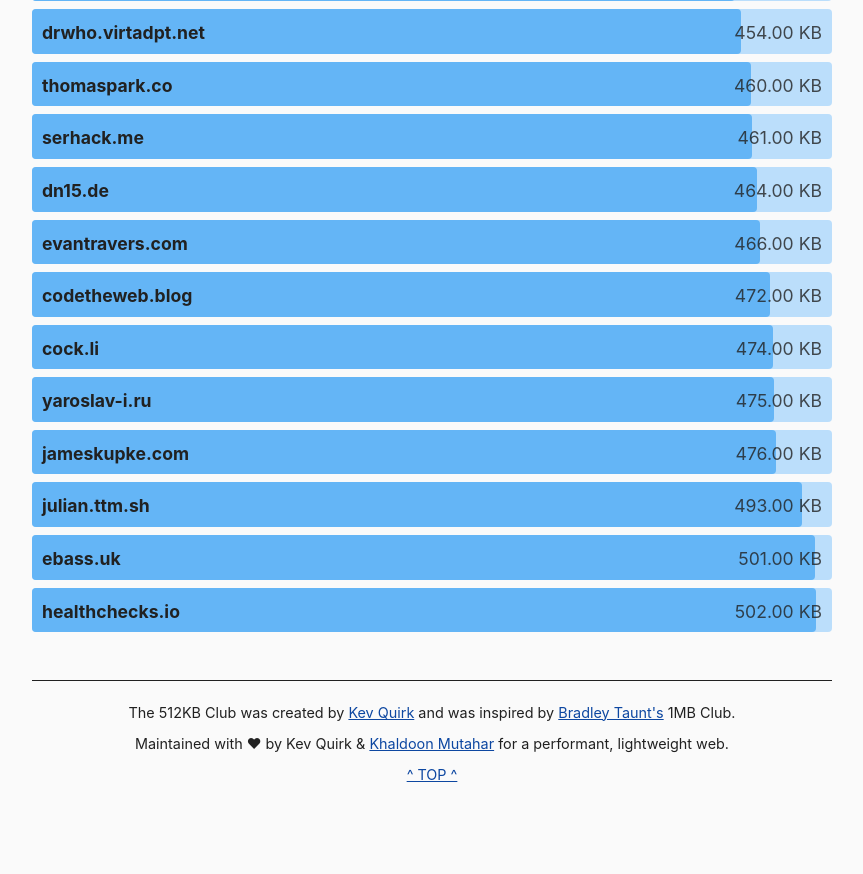
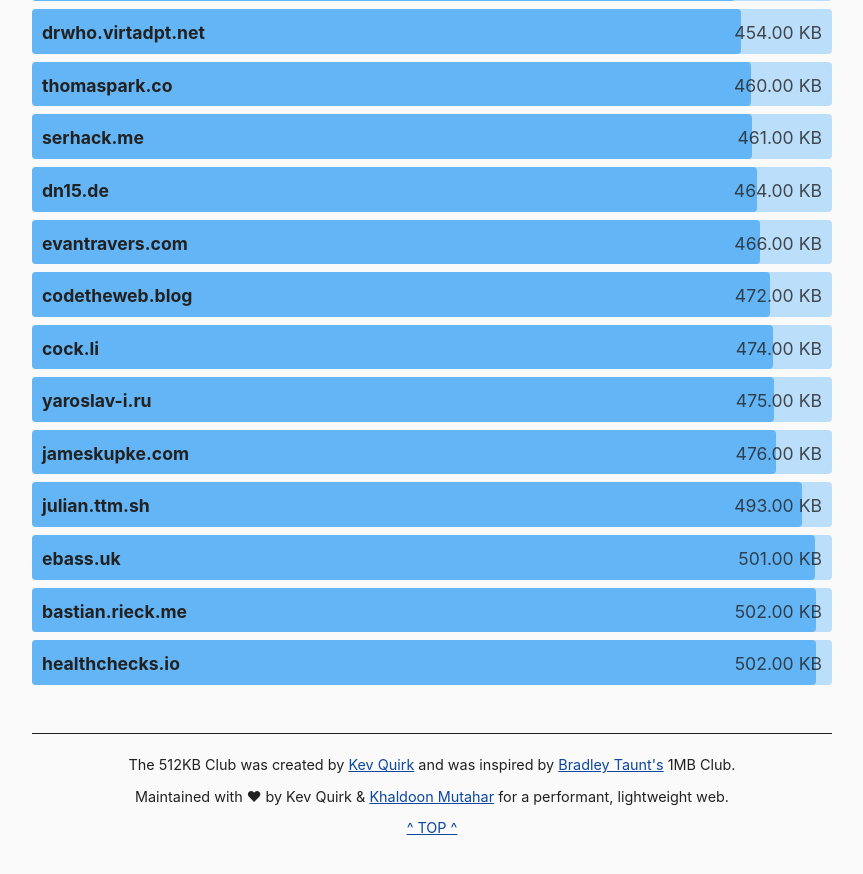
Before and after one commit to kevquirk/512kb.club, a Jekyll site: the page built from index.md, in a window 1280 px wide and 900 px high, scrolled down 20405 px. Shown: the top 874 px of the window, without its empty margins (208-1071 px from the left). Built offline with Jekyll 4.4.1, drawn with Linux system fonts in a browser that asks for light colours; before the commit the page ends 21252 px from its top, so only the background shows below that.

Commit message:
Added my own website

```diff
--- a/_data/sites.yml
+++ b/_data/sites.yml
@@ -153,6 +153,11 @@
   size: 139
   last_checked: 2021-11-27
 
+- domain: bastian.rieck.me
+  url: https://bastian.rieck.me/ (Make sure you keep the trailing slash)
+  size: 502
+  last_checked: 2022-30-01
+
 - domain: bbbhltz.srht.site
   url: https://bbbhltz.srht.site/
   size: 12.3
```
